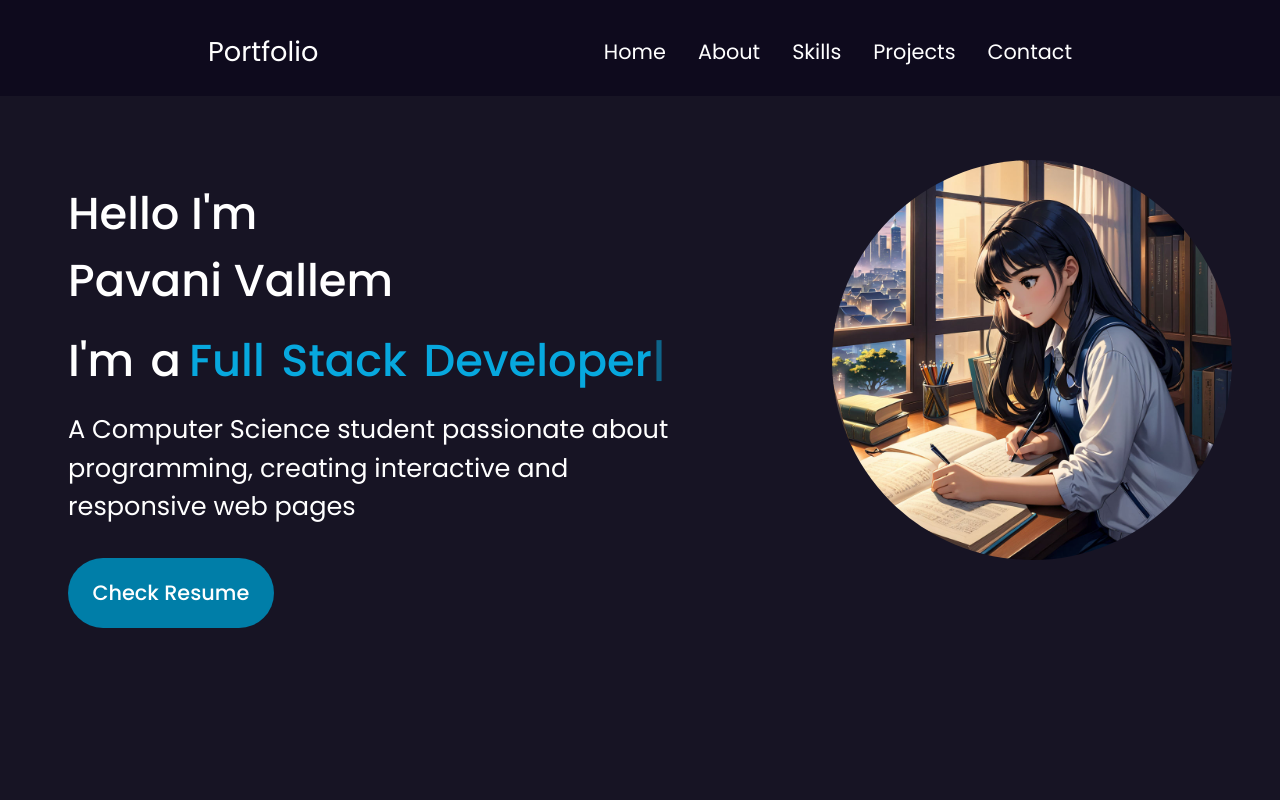
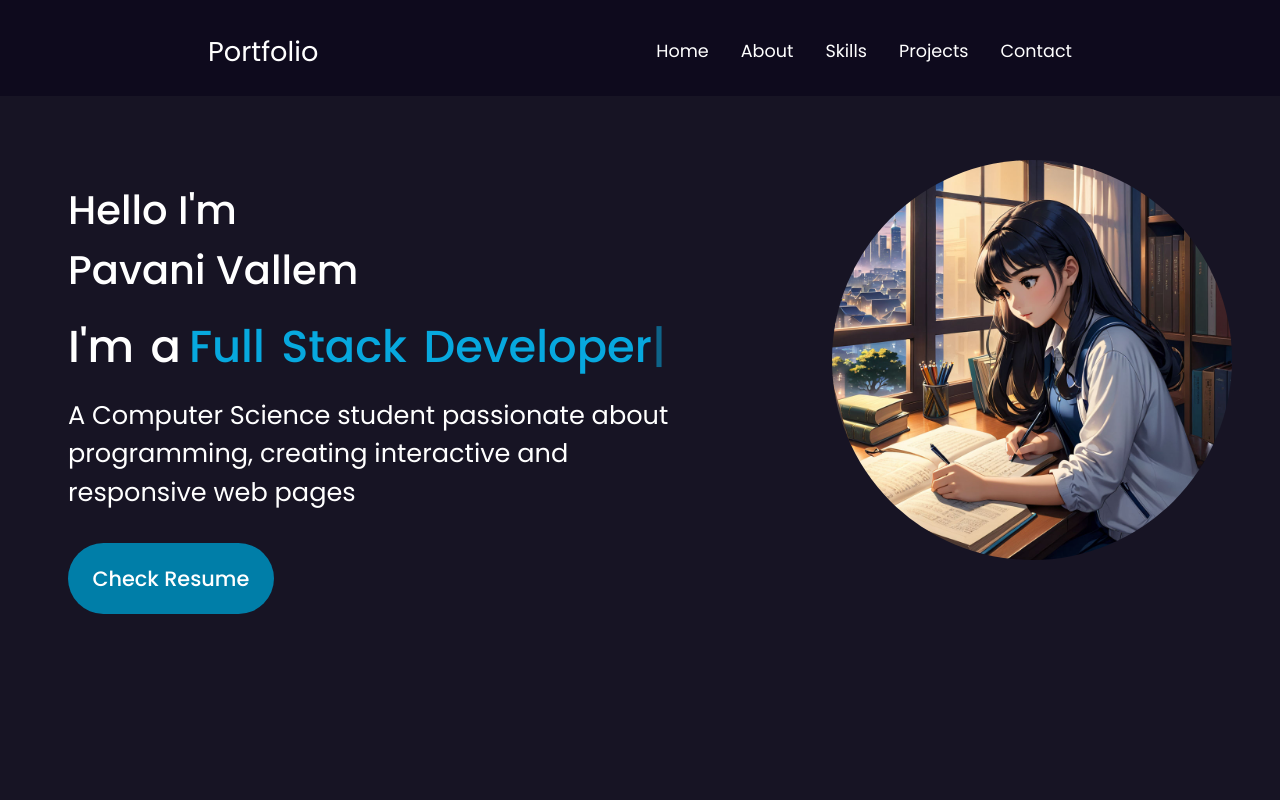
Before and after one commit to Pavani1006/Portfolio, a React (Create React App) app: page / in a window 1280 px wide. Shown: the top 800 px of the page. Built offline with nearby package versions, Linux system fonts and the light colour scheme.

Commit message:
first commit

```diff
--- a/src/components/Home.css
+++ b/src/components/Home.css
@@ -15,7 +15,7 @@
   padding: 20px;
  }
 .introText,.introAbout{
-    font-size: 2.8rem;
+    font-size: 2.5rem;
     font-weight: 500;
 }
 .introPara{
--- a/src/components/Navbar.css
+++ b/src/components/Navbar.css
@@ -35,7 +35,7 @@
 }
 
 .listItem {
-  font-size: 1.3rem;
+  font-size: 1.1rem;
   position: relative;
   padding-bottom: 2px;
 }
```
